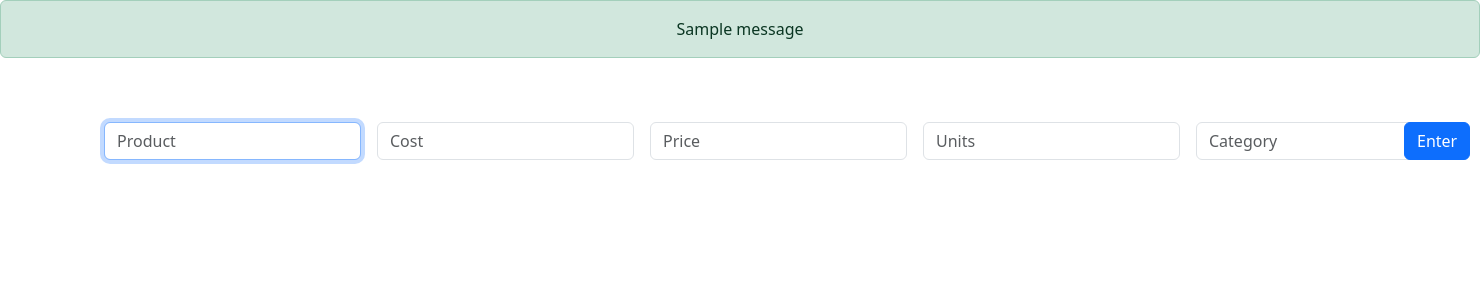
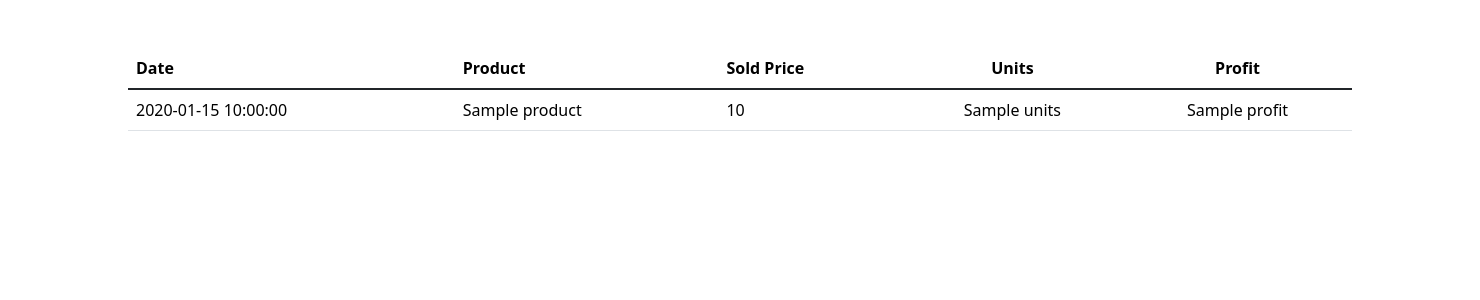
Before and after one commit to Vit22-2/product_manager, a Flask app: template templates/sales.html in a window 1480 px wide. Shown: the part 66-366 px from the top of the page. Run offline with Flask 3, Linux system fonts and the light colour scheme; the template is opened without the code that fills it: most values are stand-ins (such as "Sample title", 1, 10 or a date in 2020); one stand-in notice (Sample message) is shown; some libraries are stand-ins or nearby versions.

Commit message:
feat: added custom sell and sales page

```diff
--- a/app.py
+++ b/app.py
@@ -184,8 +184,61 @@ def edit_inplace():
     data = request.get_json()
 
     db.execute(
-        "UPDATE inventory SET product_name = ?, cost_price = ?, selling_price = ?, units = ?, category = ?WHERE id = ? AND user_id = ?",
+        "UPDATE inventory SET product_name = ?, cost_price = ?, selling_price = ?, units = ?, category = ? WHERE id = ? AND user_id = ?",
         data['product'], data['cost_price'], data['selling_price'], data['units'], data['category'], data['id'], session["user_id"]
     )
 
     return {"success": True}, 200
+
+@app.route("/sell_custom", methods=["POST"])
+@login_required
+def sell_custom():
+    data = request.get_json()
+    user_id = session["user_id"]
+    dnt = datetime.datetime.now()
+
+    # Fetch original item to get cost_price and check stock
+    item = db.execute("SELECT * FROM inventory WHERE id = ? AND user_id = ?", data['item_id'], user_id)
+
+    if not item or item[0]['units'] < int(data['units_sold']):
+        return {"success": False, "message": "Not enough stock!"}, 400
+
+    # 1. Update Inventory (Decrement units)
+    db.execute(
+        "UPDATE inventory SET units = units - ? WHERE id = ?",
+        data['units_sold'], data['item_id']
+    )
+
+    # 2. Record the specific sale (using the custom price!)
+    db.execute(
+        "INSERT INTO sales (user_id, product_id, product_name, sell_price, cost_price, units_sold, datetime) VALUES (?, ?, ?, ?, ?, ?, ?)",
+        user_id, data["item_id"], item[0]["product_name"], data['sell_price'], item[0]["cost_price"], data['units_sold'], dnt.strftime("%d-%b-%Y %I:%M%p")
+    )
+
+    return {"success": True}, 200
+
+@app.route("/sales")
+@login_required
+def sales():
+    user_id = session["user_id"]
+    rows = db.execute(
+        "SELECT * FROM sales WHERE user_id = ?", user_id
+    )
+
+    total_revenue = 0
+    total_profit = 0
+
+    sales = []
+    for row in rows:
+        profit = (row["sell_price"] - row["cost_price"]) * row["units_sold"]
+        total_revenue += row["sell_price"] * row["units_sold"]
+        total_profit += profit
+
+        sales.append({
+            "product": row["product_name"],
+            "sell_price": usd(row["sell_price"]),
+            "profit": usd(profit),
+            "units": row["units_sold"],
+            "date": row["datetime"]
+        })
+    return render_template("sales.html", sales=sales, revenue=usd(total_revenue), profit=usd(total_profit))
--- a/static/script.js
+++ b/static/script.js
@@ -0,0 +1,67 @@
+function toggleEdit(id) {
+    const row = document.getElementById(`row-${id}`);
+    const viewElements = row.querySelectorAll('.view-mode-edit');
+    const editElements = row.querySelectorAll('.edit-mode');
+
+    viewElements.forEach(el => el.classList.toggle('d-none'));
+    editElements.forEach(el => el.classList.toggle('d-none'));
+}
+
+async function saveEdit(id) {
+    const row = document.getElementById(`row-${id}`);
+
+    // Collect data from the input boxes in that specific row
+    const data = {
+        id: id,
+        product: row.querySelector('input[name="product"]').value,
+        cost_price: row.querySelector('input[name="cost_price"]').value,
+        selling_price: row.querySelector('input[name="selling_price"]').value,
+        units: row.querySelector('input[name="units"]').value,
+        category: row.querySelector('input[name="category"]').value
+    };
+
+    // Send to Flask
+    const response = await fetch('/edit_inplace', {
+        method: 'POST',
+        headers: { 'Content-Type': 'application/json' },
+        body: JSON.stringify(data)
+    });
+
+    if (response.ok) {
+        window.location.reload(); // Refresh to show new formatted data
+    } else {
+        alert("Failed to save changes.");
+    }
+}
+
+function toggleSell(id) {
+    const row = document.getElementById(`row-${id}`);
+    const viewElements = row.querySelectorAll('.view-mode-sell');
+    const editElements = row.querySelectorAll('.sell-mode');
+
+    viewElements.forEach(el => el.classList.toggle('d-none'));
+    editElements.forEach(el => el.classList.toggle('d-none'));
+}
+
+async function confirmSell(id) {
+    const row = document.getElementById(`row-${id}`);
+
+    const data = {
+        item_id: id,
+        sell_price: row.querySelector('input[name="selling_price"]').value,
+        units_sold: row.querySelector('input[name="units"]').value
+    };
+
+    const response = await fetch('/sell_custom', {
+        method: 'POST',
+        headers: { 'Content-Type': 'application/json' },
+        body: JSON.stringify(data)
+    });
+
+    if (response.ok) {
+        window.location.reload();
+    } else {
+        const error = await response.json();
+        alert(error.message || "Sale failed.");
+    }
+}
--- a/static/style.css
+++ b/static/style.css
@@ -4,10 +4,6 @@
 
 .container.d-flex{
     gap: 1rem;
-}
-
-.text-start {
-    width: 8rem;
 }
 
 .action-buttons {
@@ -19,7 +15,8 @@ tr:hover .action-buttons {
     opacity: 1;
 }
 
-.edit-mode {
+.edit-mode, sell-mode {
     display: flex;
     gap: 0.5rem;
+    justify-content: end;
 }
--- a/templates/layout.html
+++ b/templates/layout.html
@@ -7,55 +7,18 @@
 
     <link href="https://cdn.jsdelivr.net/npm/bootstrap@5.3.3/dist/css/bootstrap.min.css" rel="stylesheet" integrity="sha384-QWTKZyjpPEjISv5WaRU9OFeRpok6YctnYmDr5pNlyT2bRjXh0JMhjY6hW+ALEwIH" crossorigin="anonymous">
     <script src="https://cdn.jsdelivr.net/npm/bootstrap@5.3.3/dist/js/bootstrap.bundle.min.js" integrity="sha384-YvpcrYf0tY3lHB60NNkmXc5s9fDVZLESaAA55NDzOxhy9GkcIdslK1eN7N6jIeHz" crossorigin="anonymous"></script>
+    <script src="/static/script.js"></script>
     <link href="/static/style.css" rel="stylesheet">
 
     <title>Store Manager: {% block title %}{% endblock %}</title>
 
 </head>
 <body>
-    <script>
-        function toggleEdit(id) {
-            const row = document.getElementById(`row-${id}`);
-            const viewElements = row.querySelectorAll('.view-mode');
-            const editElements = row.querySelectorAll('.edit-mode');
-
-            viewElements.forEach(el => el.classList.toggle('d-none'));
-            editElements.forEach(el => el.classList.toggle('d-none'));
-        }
-
-        async function saveEdit(id) {
-            const row = document.getElementById(`row-${id}`);
-
-            // Collect data from the input boxes in that specific row
-            const data = {
-                id: id,
-                product: row.querySelector('input[name="product"]').value,
-                cost_price: row.querySelector('input[name="cost_price"]').value,
-                selling_price: row.querySelector('input[name="selling_price"]').value,
-                units: row.querySelector('input[name="units"]').value,
-                category: row.querySelector('input[name="category"]').value
-            };
-
-            // Send to Flask
-            const response = await fetch('/edit_inplace', {
-                method: 'POST',
-                headers: { 'Content-Type': 'application/json' },
-                body: JSON.stringify(data)
-            });
-
-            if (response.ok) {
-                window.location.reload(); // Refresh to show new formatted data
-            } else {
-                alert("Failed to save changes.");
-            }
-        }
-    </script>
-
     <nav class="bg-light border navbar navbar-expand-md px-2">
             {% if session["user_id"] %}
             <ul class="navbar-nav m-0">
                 <li class="nav-item"><a class="nav-link" href="/">Home</a></li>
-                <li class="nav-item"><a class="nav-link" href="">Sales</a></li>
+                <li class="nav-item"><a class="nav-link" href="/sales">Sales</a></li>
             </ul>
             <ul class="navbar-nav m-0">
                 <li class="nav-item"><a class="nav-link" href="/logout">Logout</a></li>
--- a/templates/sales.html
+++ b/templates/sales.html
@@ -1,30 +1,30 @@
 {% extends "layout.html" %}
+
 {% block title %}
     Sales
 {% endblock %}
 
 {% block main %}
-    <form action="/sales" method="post">
-        {% with messages = get_flashed_messages(with_categories=true) %}
-            {% if messages %}
-                {% for category, message in messages %}
-                    <div class="alert alert-{{ category }} m-0 text-center" role="alert">
-                        {{ message }}
-                    </div>
+    <div class="container py-5 px-5">
+        <table class="table table-hover">
+            <thead>
+                <th class="text-start">Date</th>
+                <th class="text-start">Product</th>
+                <th class="text-start">Sold Price</th>
+                <th class="text-center">Units</th>
+                <th class="text-center">Profit</th>
+            </thead>
+            <tbody class="table-group-divider container">
+                {% for sale in sales%}
+                    <tr>
+                        <td class="text-start">{{ sale.date }}</td>
+                        <td class="text-start">{{ sale.product }}</td>
+                        <td class="text-start">{{ sale.sell_price }}</td>
+                        <td class="text-center">{{ sale.units }}</td>
+                        <td class="text-center">{{ sale.profit }}</td>
+                    </tr>
                 {% endfor %}
-            {% endif %}
-        {% endwith %}
-        <div class="container py-3 mt-5 d-flex justify-content-between">
-            <div class="container d-flex">
-                <input autocomplete="off" autofocus class="form-control mx-auto w-auto" name="" placeholder="Product" type="text">
-                <input autocomplete="off" autofocus class="form-control mx-auto w-auto" name="cost_price" placeholder="Cost" type="text">
-                <input autocomplete="off" autofocus class="form-control mx-auto w-auto" name="selling_price" placeholder="Price" type="text">
-                <input autocomplete="off" autofocus class="form-control mx-auto w-auto" name="units" placeholder="Units" type="text">
-                <input autocomplete="off" autofocus class="form-control mx-auto w-auto" name="category" placeholder="Category" type="text">
-            </div>
-            <div class="container p-0 d-flex">
-                <button class="btn btn-primary" type="submit">Enter</button>
-            </div>
-        </div>
-    </form>
-{% endblock%}
+            </tbody>
+        </table>
+    </div>
+{% endblock %}
```
Also changed, not shown: templates/index.html (+16 -10 lines).
